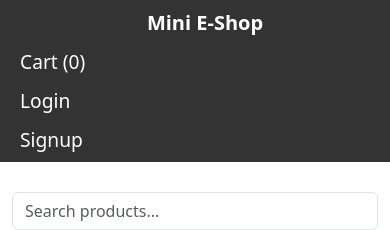
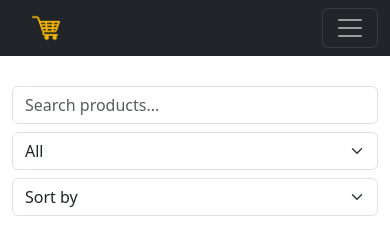
Before and after one commit to karthik-A-22/e-com, a React (Vite) app: page / in a window 390 px wide. Shown: the top 230 px of the page. Built offline with nearby package versions, Linux system fonts and the light colour scheme.

Commit message:
`Refactor Navbar component: update styles, logo, and layout`

```diff
--- a/src/components/Navbar.jsx
+++ b/src/components/Navbar.jsx
@@ -1,47 +1,64 @@
+import { Navbar, Nav, Container, Button } from "react-bootstrap";
 import { Link } from "react-router-dom";
 import { useCart } from "../context/CartContext";
 import { useAuth } from "../context/AuthContext";
-import "../styles/Navbar.css";
+import "../styles/AppNavbar.css"; // 👈 custom styles
+import logo from "../assets/logo_ecom.png"; // 👈 logo image
 
-const Navbar = () => {
+const AppNavbar = () => {
   const { cartItems } = useCart();
   const { user, logout } = useAuth();
 
   const totalQuantity = cartItems.reduce((acc, item) => acc + item.quantity, 0);
 
   return (
-    <nav className="navbar">
-      <div className="navbar-left">
-        <Link to="/" className="logo">
-          Mini E-Shop
-        </Link>
-      </div>
-
-      <div className="navbar-right">
-        <Link to="/cart" className="nav-link">
+    <Navbar bg="dark" variant="dark" expand="md" sticky="top">
+      <Container fluid>
+        <Navbar.Brand
+          as={Link}
+          to="/"
+          className="navbar-brand d-flex align-items-center gap-2"
+        >
+          <img
+            src={logo} // 🔁 Replace with your logo path or URL
+            alt="Logo"
+            height="30"
+            className="d-inline-block align-top"
+          />
+          <span className="d-none d-sm-inline">Mini E-Shop</span>{" "}
+          {/* Hide text on very small screens */}
+        </Navbar.Brand>
+        <Navbar.Toggle aria-controls="main-navbar" />
+        <Navbar.Collapse id="main-navbar" className="flex-wrap">
+          <Nav className="ms-auto">
+            <Nav.Link as={Link} to="/cart">
               Cart ({totalQuantity})
-        </Link>
+            </Nav.Link>
 
             {user ? (
               <>
-            <span className="welcome-text">Hi, {user.name}</span>
-            <button className="logout-btn" onClick={logout}>
+                <Navbar.Text className="me-2">Hi, {user.name}</Navbar.Text>
+                <Button
+                  variant="outline-light"
+                  size="sm"
+                  className="logout-btn"
+                  onClick={logout}
+                >
                   Logout
-            </button>
+                </Button>
               </>
             ) : (
               <>
-            <Link to="/login" className="nav-link">
+                <Nav.Link as={Link} to="/login">
                   Login
-            </Link>
-            <Link to="/signup" className="nav-link">
-              Signup
-            </Link>
+                </Nav.Link>
               </>
             )}
-      </div>
-    </nav>
+          </Nav>
+        </Navbar.Collapse>
+      </Container>
+    </Navbar>
   );
 };
 
-export default Navbar;
+export default AppNavbar;
--- a/src/pages/Home.jsx
+++ b/src/pages/Home.jsx
@@ -16,14 +16,7 @@ const Home = () => {
     setProducts(productsData);
   }, []);
 
-  const categories = [
-    "All",
-    "Tools",
-    "Power Tools",
-    "Game CDs",
-    "Consoles",
-    "Accessories",
-  ];
+  const categories = ["All", "Game CDs", "Consoles", "Accessories"];
 
   const filtered = products
     .filter((product) =>
--- /dev/null
+++ b/src/styles/AppNavbar.css
@@ -0,0 +1,57 @@
+/* AppNavbar.css */
+
+.navbar-brand {
+  font-size: 1.2rem;
+  white-space: nowrap; /* Prevent wrapping */
+  font-weight: bold;
+  color: #ffcc00 !important;
+}
+
+.navbar-brand img {
+  max-height: 32px;
+  height: auto;
+  width: auto;
+}
+
+.navbar-dark .navbar-nav .nav-link {
+  color: #ffffff;
+  transition: color 0.3s;
+}
+
+.navbar-dark .navbar-nav .nav-link:hover {
+  color: #ffcc00;
+}
+
+.navbar-text {
+  color: #ffffff;
+  font-weight: 500;
+}
+
+.logout-btn {
+  margin-left: 10px;
+}
+
+.navbar-text {
+  max-width: 100px;
+  overflow: hidden;
+  text-overflow: ellipsis;
+  white-space: nowrap;
+}
+
+
+/* Reduce size on extra small screens */
+@media (max-width: 576px) {
+  .navbar-brand {
+    font-size: 1rem;
+  }
+
+  .navbar-brand img {
+    max-height: 28px;
+  }
+
+  .navbar-text,
+  .logout-btn {
+    font-size: 0.85rem;
+    padding: 0.25rem 0.5rem;
+  }
+}
--- a/src/styles/Navbar.css
+++ /dev/null
@@ -1,77 +0,0 @@
-/* Navbar.css or global style */
-
-.navbar {
-  display: flex;
-  justify-content: space-between;
-  align-items: center;
-  background-color: #1e1e1e;
-  padding: 15px 20px;
-  color: #fff;
-  flex-wrap: wrap;
-}
-
-.logo {
-  color: #fff;
-  font-size: 20px;
-  font-weight: bold;
-  text-decoration: none;
-}
-
-.navbar-right {
-  display: flex;
-  align-items: center;
-  gap: 15px;
-  flex-wrap: wrap;
-}
-
-.nav-link {
-  color: #ddd;
-  text-decoration: none;
-  font-size: 16px;
-  transition: color 0.2s ease;
-}
-
-.nav-link:hover {
-  color: #fff;
-}
-
-.welcome-text {
-  color: #ccc;
-  font-size: 16px;
-}
-
-.logout-btn {
-  background-color: #ff4c4c;
-  color: #fff;
-  border: none;
-  padding: 8px 14px;
-  border-radius: 4px;
-  cursor: pointer;
-  font-size: 15px;
-  transition: background-color 0.3s ease;
-}
-
-.logout-btn:hover {
-  background-color: #e03636;
-}
-
-/* Responsive tweaks */
-@media (max-width: 600px) {
-  .navbar {
-    flex-direction: column;
-    align-items: flex-start;
-    padding: 15px;
-  }
-
-  .navbar-right {
-    flex-direction: column;
-    align-items: flex-start;
-    width: 100%;
-    margin-top: 10px;
-    gap: 10px;
-  }
-
-  .nav-link, .logout-btn {
-    width: 100%;
-  }
-}
```
Also changed, not shown: src/assets/logo_ecom.png (added). Lines whose indentation alone changed are shown as unchanged.
